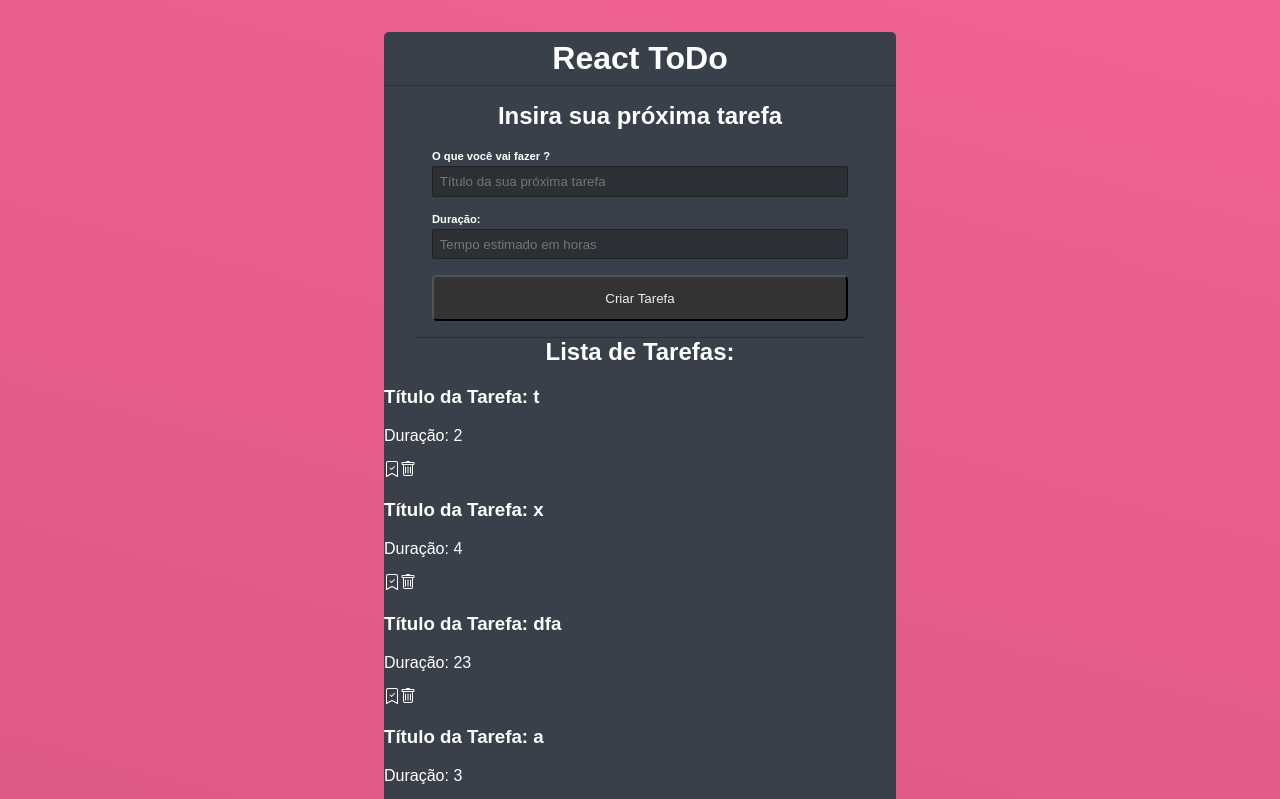
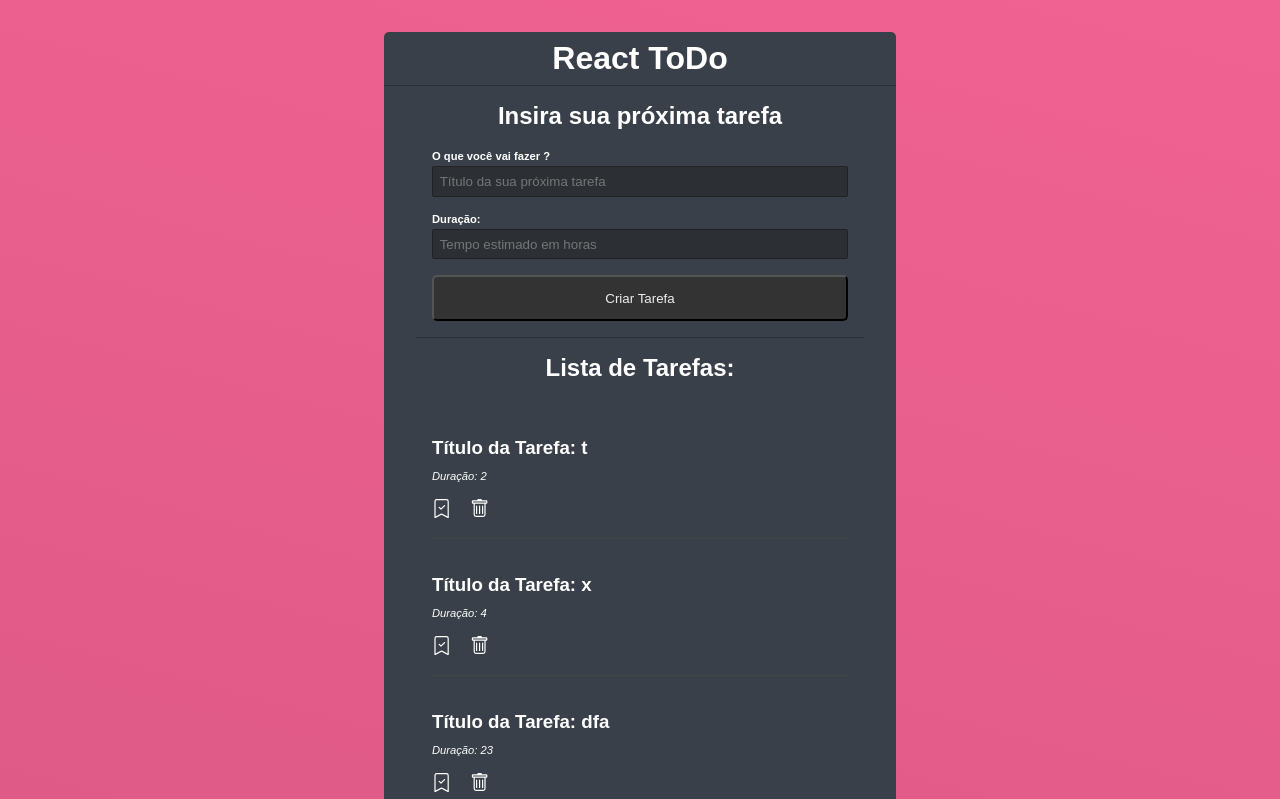
Before and after one commit to ernestopcaraujo/projectFirstReact, a React (Create React App) app in the folder first-react/: page / in a window 1280 px wide. Shown: the top 799 px of the page. Built offline with nearby package versions, Linux system fonts and the light colour scheme; data requests are answered from the project's data file.

Commit message:
feat: added CSS to finish the task list visual

```diff
--- a/first-react/src/App.css
+++ b/first-react/src/App.css
@@ -82,3 +82,45 @@ input[type="submit"]{
     /* coloca o cursor com uma mão quando passa sobre o botao */
     cursor: pointer;
 }
+
+.list-todo {
+    padding: 0 1em 2em;
+    margin: 1em 2em;
+}
+
+.list-todo p {
+    text-align: center;
+
+}
+
+.todo {
+    border-bottom: 1px solid #444 ;
+    padding: 1em 0;
+}
+
+.todo h3{
+    margin-bottom: 0.5em;
+}
+
+.todo-done {
+    text-decoration: line-through;
+    color: rgb(240, 98, 146);
+}
+
+.todo p{
+    text-align: left;
+    font-style: italic;
+    font-size: 0.7em;
+    margin-bottom: 1.5em;
+}
+
+.todo svg {
+    font-size: 1.2em;
+    cursor: pointer;
+    margin-right: 1em;
+    transition: 0.5s;
+}
+
+.todo svg:hover{
+    color: rgb(240,98,146)
+}
```
